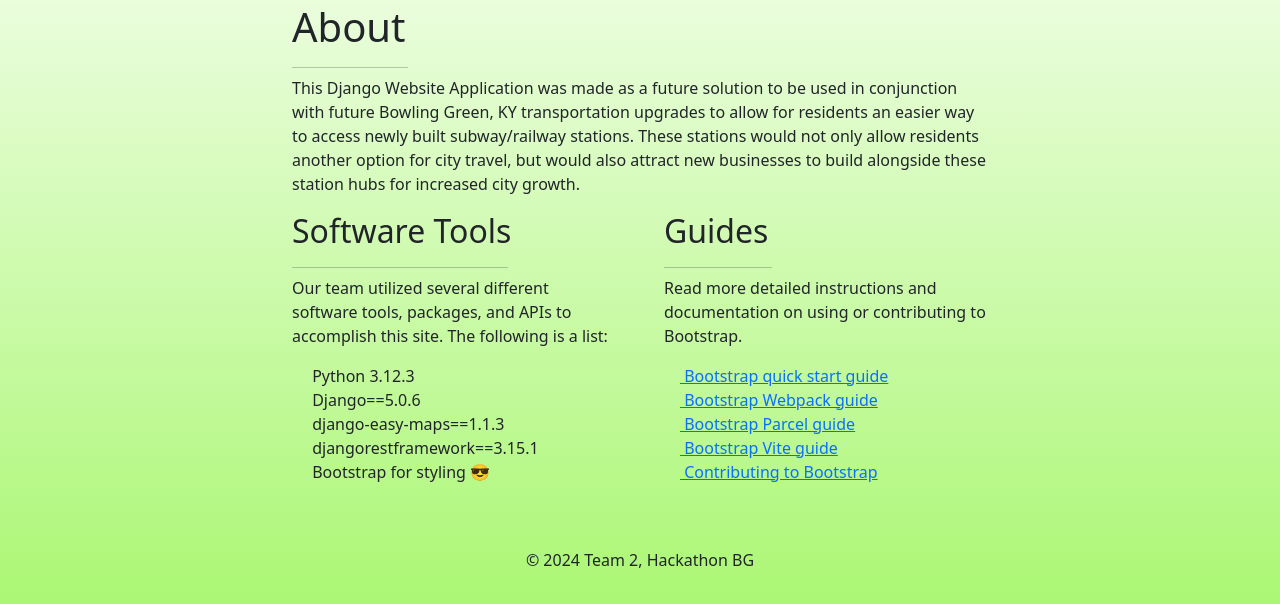
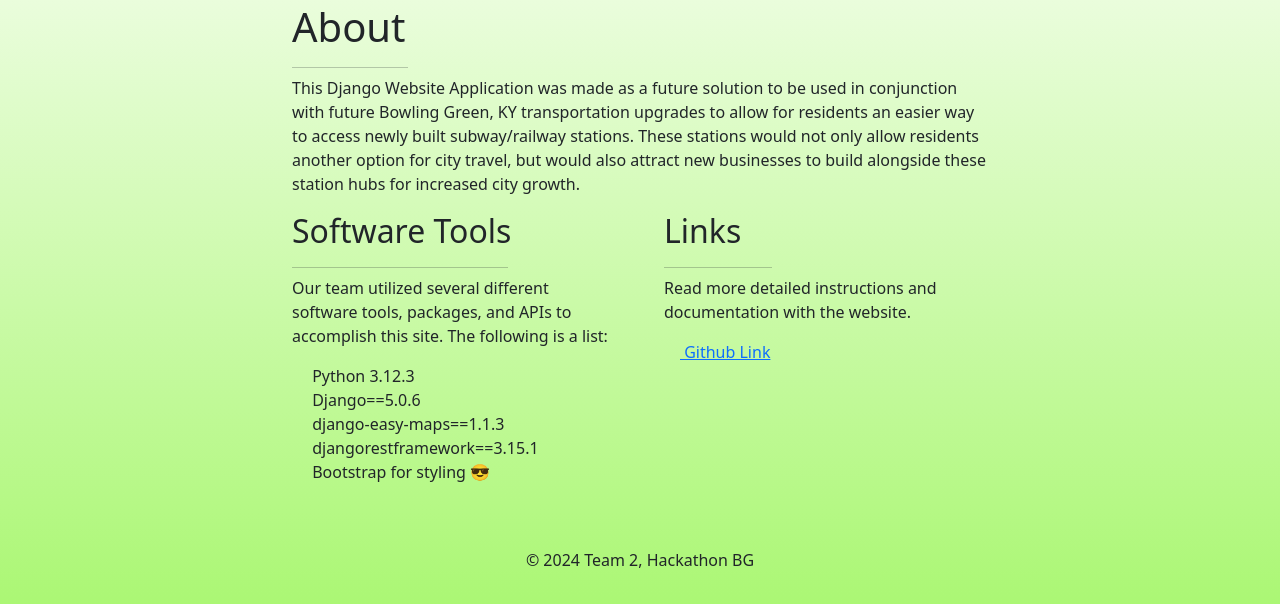
Before and after one commit to cylissama/imaginebgky_hackathon_2024, a Django app: page / in a window 1280 px wide. Shown: the part 203-807 px from the top of the page. Run offline with Django 5.2, Linux system fonts and the light colour scheme; some libraries are stand-ins or nearby versions.

Commit message:
Fortnite update to index

```diff
--- a/hack_site/home/templates/home/index.html
+++ b/hack_site/home/templates/home/index.html
@@ -135,38 +135,14 @@
             </div>
 
             <div class="col-md-6">
-                <h2 class="text-body-emphasis">Guides</h2>
+                <h2 class="text-body-emphasis">Links</h2>
                 <hr class="col-3 col-md-4 mb-2">
-                <p>Read more detailed instructions and documentation on using or contributing to Bootstrap.</p>
+                <p>Read more detailed instructions and documentation with the website.</p>
                 <ul class="list-unstyled ps-0">
                     <li>
-                    <a class="icon-link mb-1" href="../getting-started/introduction/">
+                    <a class="icon-link mb-1" href="https://github.com/cylissama/hackathon">
                         <svg class="bi" width="16" height="16"><use xlink:href="#arrow-right-circle"/></svg>
-                        Bootstrap quick start guide
-                    </a>
-                    </li>
-                    <li>
-                    <a class="icon-link mb-1" href="../getting-started/webpack/">
-                        <svg class="bi" width="16" height="16"><use xlink:href="#arrow-right-circle"/></svg>
-                        Bootstrap Webpack guide
-                    </a>
-                    </li>
-                    <li>
-                    <a class="icon-link mb-1" href="../getting-started/parcel/">
-                        <svg class="bi" width="16" height="16"><use xlink:href="#arrow-right-circle"/></svg>
-                        Bootstrap Parcel guide
-                    </a>
-                    </li>
-                    <li>
-                    <a class="icon-link mb-1" href="../getting-started/vite/">
-                        <svg class="bi" width="16" height="16"><use xlink:href="#arrow-right-circle"/></svg>
-                        Bootstrap Vite guide
-                    </a>
-                    </li>
-                    <li>
-                    <a class="icon-link mb-1" href="../getting-started/contribute/">
-                        <svg class="bi" width="16" height="16"><use xlink:href="#arrow-right-circle"/></svg>
-                        Contributing to Bootstrap
+                        Github Link
                     </a>
                     </li>
                 </ul>
```
Also changed, not shown: hack_site/db.sqlite3.
